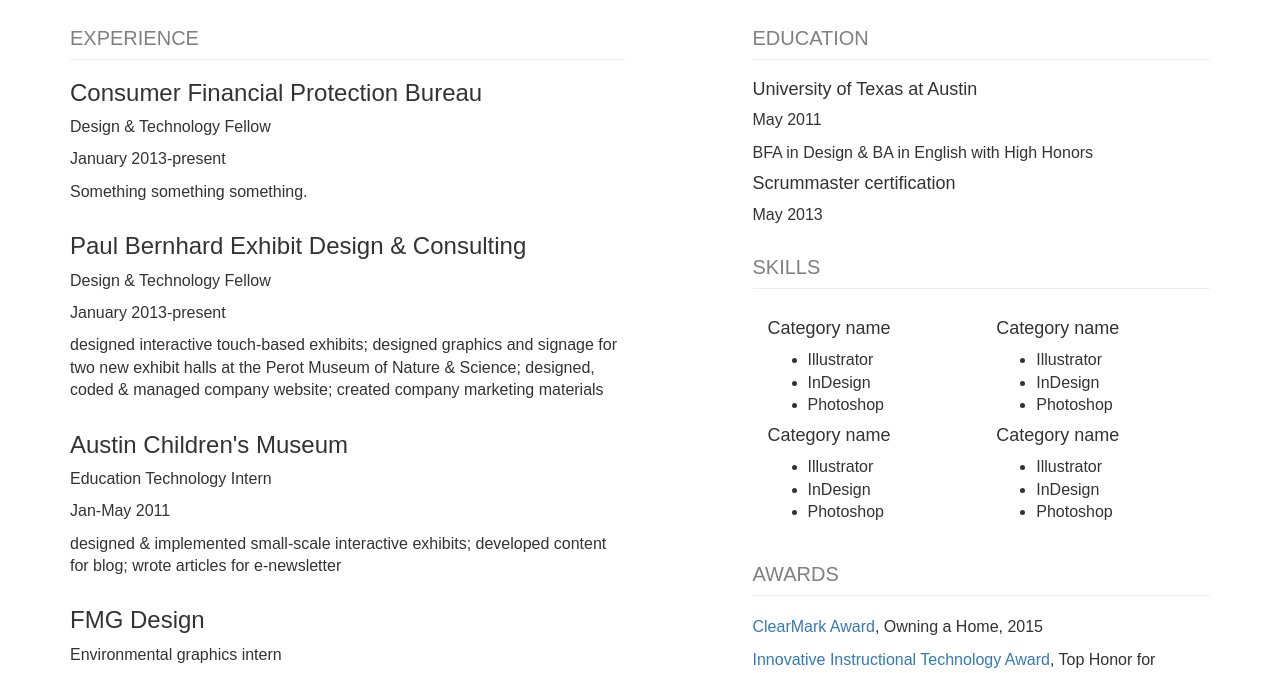
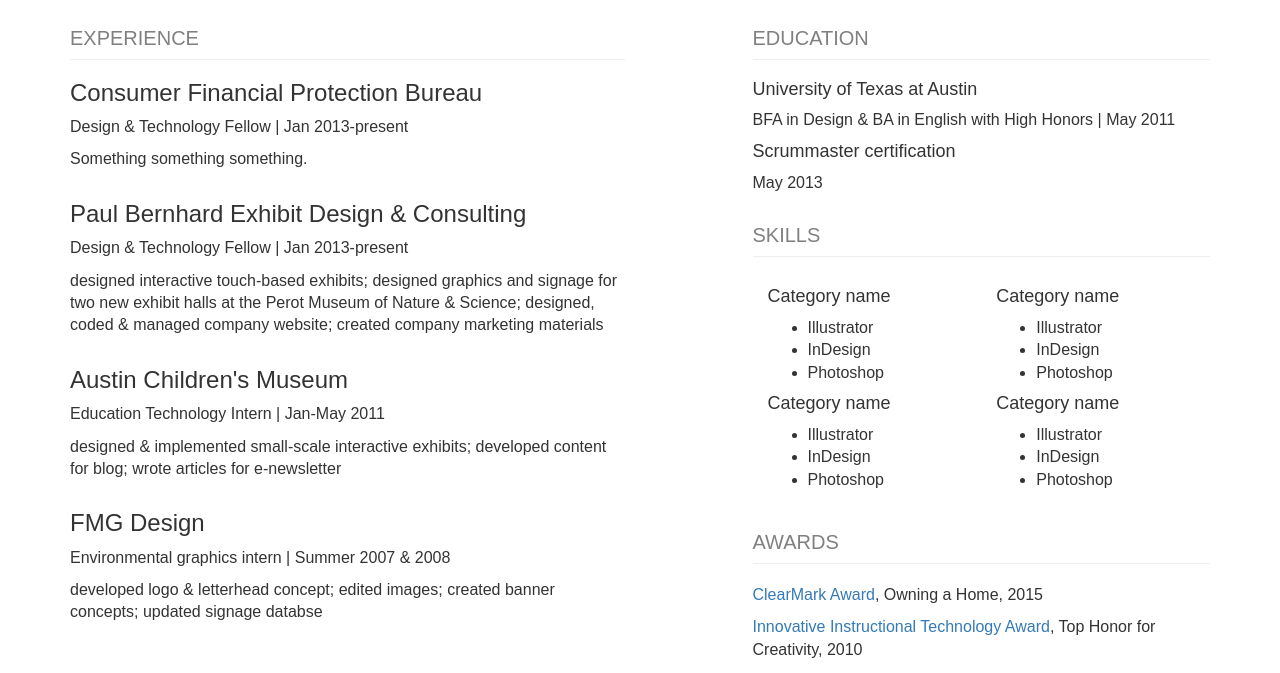
Before and after one commit to stephanieosan/tinkering, a plain HTML site: page index.html in a window 1280 px wide. Shown: the part 103-776 px from the top of the page. Drawn offline with Linux system fonts and the light colour scheme.

Commit message:
for realz this time

```diff
--- a/index.html
+++ b/index.html
@@ -28,29 +28,25 @@
                     <hr>
                     <div class="job section">
                         <h3>Consumer Financial Protection Bureau</h3>
-                        <p class="job-title">Design & Technology Fellow</p>
-                        <p class="job-date">January 2013-present</p>
+                        <p class="title">Design & Technology Fellow | Jan 2013-present</p>
                         <p>Something something something.</p>
                     </div>
 
                     <div class="job section">
                         <h3>Paul Bernhard Exhibit Design & Consulting</h3>
-                        <p class="title">Design & Technology Fellow</p>
-                        <p class="date">January 2013-present</p>
+                        <p class="title">Design & Technology Fellow | Jan 2013-present</p>
                         <p>designed interactive touch-based exhibits; designed graphics and signage for two new exhibit halls at the Perot Museum of Nature & Science; designed, coded & managed company website; created company marketing materials</p>
                     </div>
 
                     <div class="job section">
                         <h3>Austin Children's Museum</h3>
-                        <p class="title">Education Technology Intern</p>
-                        <p class="date">Jan-May 2011</p>
+                        <p class="title">Education Technology Intern | Jan-May 2011</p>
                         <p>designed & implemented small-scale interactive exhibits; developed content for blog; wrote articles for e-newsletter</p>
                     </div>
 
                     <div class="job section">
                         <h3>FMG Design</h3>
-                        <p class="title">Environmental graphics intern</p>
-                        <p class="date">Summers of 2007 and 2008</p>
+                        <p class="title">Environmental graphics intern | Summer 2007 & 2008</p>
                         <p>developed logo & letterhead concept; edited images; created banner concepts; updated signage databse</p>
                     </div>
 
@@ -63,8 +59,7 @@
                         <h2>Education</h2>
                         <hr>
                         <h4>University of Texas at Austin</h4>
-                        <p class="date">May 2011</p>
-                        <p>BFA in Design & BA in English with High Honors</p>
+                        <p>BFA in Design & BA in English with High Honors | May 2011</p>
                         <h4>Scrummaster certification</h4>
                         <p class="date">May 2013</p>
                     </div>
```
Also changed, not shown: 1 other file.
